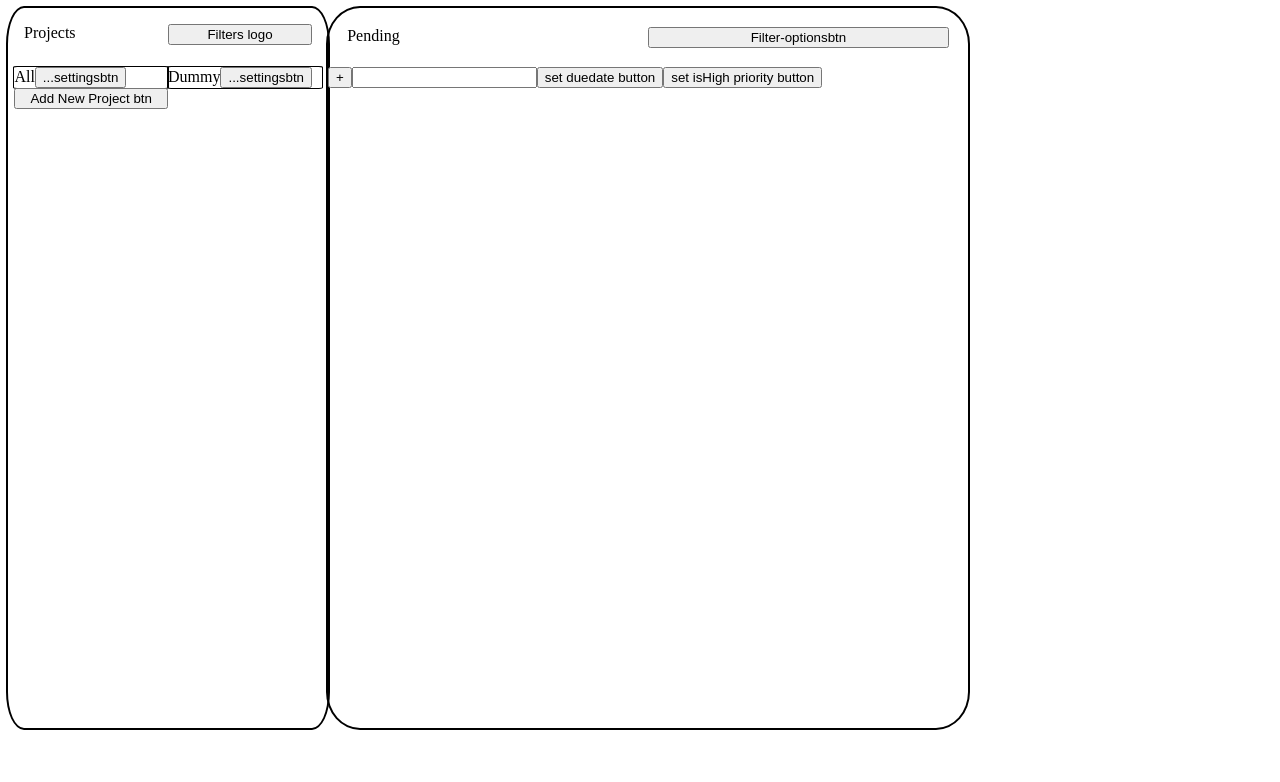
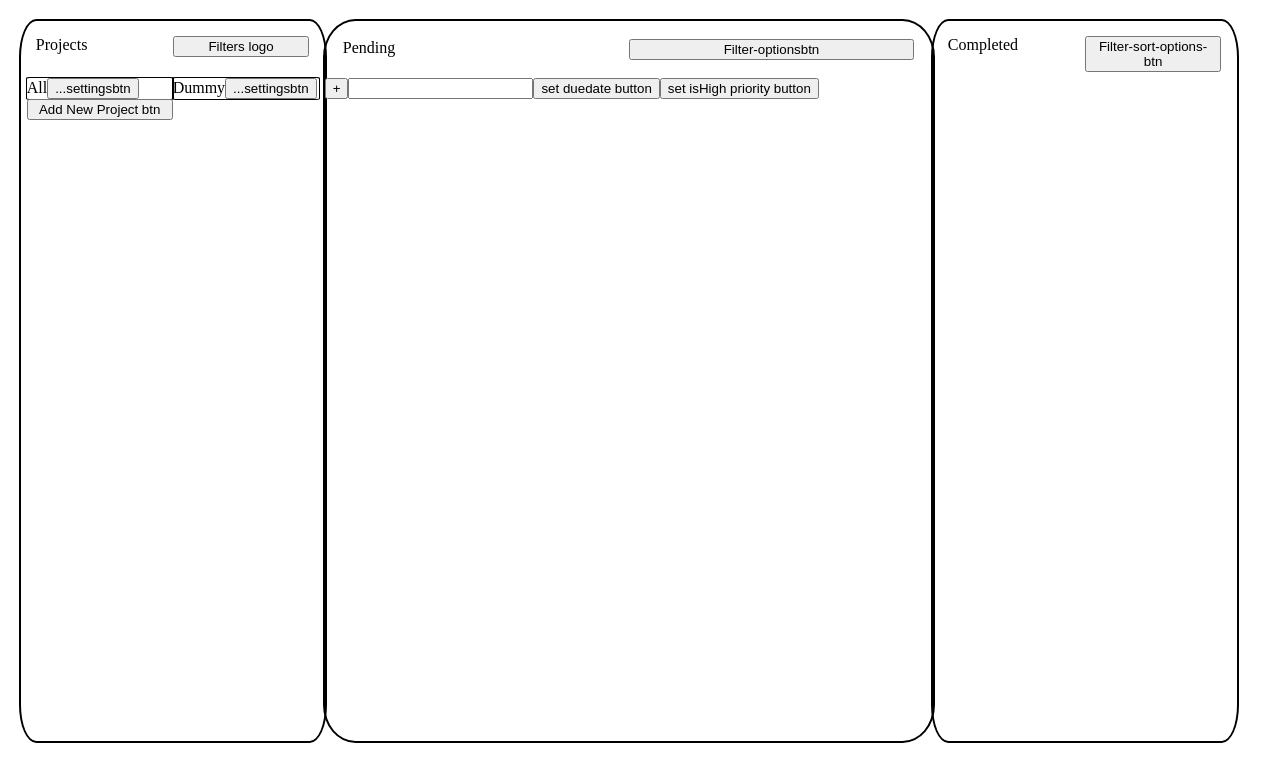
Before and after one commit to BLACKADDER-VIII/task-mgmt-app, a React (Vite) app in the folder task-app/: page / in a window 1280 px wide. Shown: the top 782 px of the page. Built offline with nearby package versions, Linux system fonts and the light colour scheme.

Commit message:
Completed task list added

```diff
--- a/task-app/src/App.jsx
+++ b/task-app/src/App.jsx
@@ -6,17 +6,44 @@ import Project from './class-objects/project';
 
 import ProjectMenu from './components/project-menu/ProjectMenu';
 import TaskMenu from './components/task-menu/TaskMenu';
+import CompletedMenu from './components/completed-menu/CompletedMenu';
 
 function App(){
-  const [projects, setProjects] = useState([new Project("All", [], "Global collection of all tasks"), new Project("Dummy", [])])
+  const [projects, setProjects] = useState([new Project("All", [], "Global collection of all tasks"), new Project("Dummy", [])]);
   const [currProject, setCurrProject] = useState(projects.find((p)=>p.title=='All'));
+  const [completedTaskMap, setCompletedTaskMap] = useState(new Map([['All', []]]));
+  const [justCompleted, setJustCompleted] = useState(false);
 
 
+  useEffect(
+    ()=>{
+      // If adding a project
+      for (const p of projects){
+        if (completedTaskMap.has(p.title))
+          continue;
+        completedTaskMap.set(p.title, []);
+      }
+      // If a project has been deleted
+      for (const [k, v] of completedTaskMap){
+        let isIn = false;
+        for (const p of projects){
+          if (p.title == k){
+            isIn = true;
+            break;
+          }
+        }
+        if (!isIn){
+          completedTaskMap.delete(k);
+        }
+      }
+    }, [projects.length]
+  )
   // UI
   return (
     <div className = 'bedrock'>
-      <ProjectMenu projectList={projects} setProjectList={setProjects} setCurrProject={setCurrProject}/>
-      <TaskMenu project={currProject}/>
+      <ProjectMenu projectList={projects} setProjectList={setProjects} setCurrProject={setCurrProject} completedTaskMap={completedTaskMap}/>
+      <TaskMenu project={currProject} projectList={projects} completedTaskMap={completedTaskMap} setJustCompleted={setJustCompleted}/>
+      <CompletedMenu currProj={currProject} completedTaskMap={completedTaskMap} setJustCompleted={setJustCompleted}/>
     </div>
   );
 }
--- a/task-app/src/class-objects/task.js
+++ b/task-app/src/class-objects/task.js
@@ -1,20 +1,40 @@
 export default class Task{
     constructor(title, priority, dueDate, project){
-        this.title = title;
-        this.priority = priority;   // Normal or High (tasks due today or past due auto pushed to high priority; Can be changed in settings)
-        this.dueDate = dueDate;     // Optional due date; if no due date then indefinite
-        this.project = project;     // Can't change project once fixed
+        this._title = title;
+        this._priority = priority;   // Normal or High (tasks due today or past due auto pushed to high priority; Can be changed in settings)
+        this._dueDate = dueDate;     // Optional due date; if no due date then indefinite
+        this._project = project;     // Can't change project once fixed
     }
 
-    set setTitle(newTitle){
-        this.title = newTitle;
+    set title(newTitle){
+        this._title = newTitle;
     }
 
-    set setPriority(newPriority){
-        this.priority = newPriority;
+    set priority(newPriority){
+        this._priority = newPriority;
     }
 
-    set setDueDate(newDueDate){
-        this.dueDate = newDueDate;
+    set dueDate(newDueDate){
+        this._dueDate = newDueDate;
+    }
+
+    set project(newProject){
+        this._project = newProject;
+    }
+
+    get title(){
+        return this._title;
+    }
+
+    get priority(){
+        return this._priority;
+    }
+
+    get dueDate(){
+        return this._dueDate;
+    }
+
+    get project(){
+        return this._project;
     }
 }
--- /dev/null
+++ b/task-app/src/components/completed-menu/CompletedMenu.css
@@ -0,0 +1,15 @@
+.completed-menu {
+    display: flex;
+    flex-direction: column;
+    width: 100%;
+    height: 90%;
+    outline: 2px solid black;
+    border-radius: 5%;
+}
+
+.completed-menu-header {
+    padding: 5%;
+    display: grid;
+    grid-template-columns: 1fr 1fr;
+    justify-content: space-between;
+}
--- /dev/null
+++ b/task-app/src/components/completed-menu/CompletedMenu.jsx
@@ -0,0 +1,39 @@
+import { useEffect, useState } from "react";
+import "./CompletedMenu.css";
+import CompletedTaskObject from "./CompletedTaskObject";
+
+
+export default function CompletedMenu({currProj, completedTaskMap, setJustCompleted}){
+
+    const [completedTasks, setCompletedTasks] = useState([]);
+
+    useEffect(
+        ()=>{
+            if (currProj.title != 'All'){
+                setCompletedTasks(completedTaskMap.get(currProj.title));
+            }
+            else{
+                const task_array = [];
+                for (const [k, cl] of completedTaskMap){
+                    for (const t of cl){
+                        task_array.push(t);
+                    }
+                }
+                setCompletedTasks(task_array);
+            }
+            setJustCompleted(false);
+        }, [currProj, completedTaskMap.get(currProj.title).length]
+    );
+
+    return (
+        <div className="completed-menu">
+            <div className="completed-menu-header">
+                <label>Completed</label>
+                <button>Filter-sort-options-btn</button>
+            </div>
+            <div className="completed-menu-content">
+                {completedTasks.map((t)=><div key={t.title}><CompletedTaskObject task={t}/></div>)}
+            </div>
+        </div>
+    );
+}
--- /dev/null
+++ b/task-app/src/components/completed-menu/CompletedTaskObject.jsx
@@ -0,0 +1,12 @@
+
+
+
+export default function CompletedTaskObject({task}){
+
+
+    return (
+        <div className="completed-task-object">
+            {task.title}
+        </div>
+    );
+}
--- a/task-app/src/components/project-menu/ProjectMenu.jsx
+++ b/task-app/src/components/project-menu/ProjectMenu.jsx
@@ -14,7 +14,7 @@ function NewProjectTile({ref, setProj, blurHandler}){
     );
 }
 
-export default function ProjectMenu({projectList, setProjectList, setCurrProject}){
+export default function ProjectMenu({projectList, setProjectList, setCurrProject, completedTaskMap}){
 
     const [currNewProj, setCurrNewProj] = useState('untitled');
     const [addingProj, setAddingProj] = useState(false);
@@ -43,6 +43,7 @@ export default function ProjectMenu({projectList, setProjectList, setCurrProject
         }
         const newProject = new Project(projTitle, []);
         const updatedProjectList = [...projectList, newProject];
+        completedTaskMap.set(projTitle, []);
         setProjectList( updatedProjectList);
         setCurrProject(newProject);
         resetAddProj();
--- a/task-app/src/components/task-menu/TaskMenu.jsx
+++ b/task-app/src/components/task-menu/TaskMenu.jsx
@@ -27,19 +27,47 @@ function EmptyNewTask({addTaskHandler}){
 }
 
 
-export default function TaskMenu({project}){
+export default function TaskMenu({project, projectList, completedTaskMap, setJustCompleted}){
     const [tasks, setTasks] = useState([]);
 
     useEffect(
         ()=>{
-            setTasks(project.taskList);
+            if (project.title == 'All'){
+                const new_tasks = [];
+                for (const p of projectList){
+                    for (const t of p.taskList){
+                        new_tasks.push(t);
+                    }
+                }
+                setTasks(new_tasks);
+            }
+            else
+                setTasks(project.taskList);
         }, [project]
     );
 
     const addTaskHandler = (task, priority, dueDate)=>{
-        const newTasks = [...tasks, new Task(task, priority, dueDate)];
+        const newTasks = [...tasks, new Task(task, priority, dueDate, project.title)];
         setTasks(newTasks);
         project.taskList = newTasks;
+    }
+
+    const taskDoneHandler = (task)=>{
+        if (project.title == 'All'){
+            for (const p of projectList){
+                if (p.title == task.project){
+                    p.taskList = p.taskList.filter((tk)=>tk.title != task.title);
+                    completedTaskMap.get(p.title).push(task);
+                    break;
+                }
+            }
+        }
+        else{
+            project.taskList = project.taskList.filter((tk)=>tk.title != task.title);
+            completedTaskMap.get(project.title).push(task);
+        }
+        setTasks(tasks.filter((t)=>t.title != task.title));
+        setJustCompleted(true);
     }
 
     return (
@@ -49,7 +77,7 @@ export default function TaskMenu({project}){
                 <button>Filter-optionsbtn</button>
             </div>
             <div className='task-menu-content'>
-                {tasks.map((t)=>{return <div key={t.title}><TaskObject task={t}/></div>})}
+                {tasks.map((t)=>{return <div key={t.title}><TaskObject task={t} taskDoneHandler={taskDoneHandler}/></div>})}
                 <EmptyNewTask addTaskHandler={addTaskHandler}/>
             </div>
         </div>
--- a/task-app/src/components/task-menu/TaskObject.jsx
+++ b/task-app/src/components/task-menu/TaskObject.jsx
@@ -1,10 +1,10 @@
 
 
-export default function TaskObject({task}){
+export default function TaskObject({task, taskDoneHandler}){
 
     return (
         <div className="task-object">
-            <button></button>
+            <button onClick={()=>taskDoneHandler(task)}></button>
             <label>{task.title}</label> <label>{task.priority? "High": "Normal"}</label>
             <label>{task.dueDate}</label>
         </div>
--- a/task-app/src/styles/App.css
+++ b/task-app/src/styles/App.css
@@ -3,5 +3,6 @@
   display: grid;
   grid-template-columns: 1fr 2fr 1fr;
   height: 100vh;
-  width: 100vw;
+  width: 95vw;
+  padding: 1%;
 }
```
